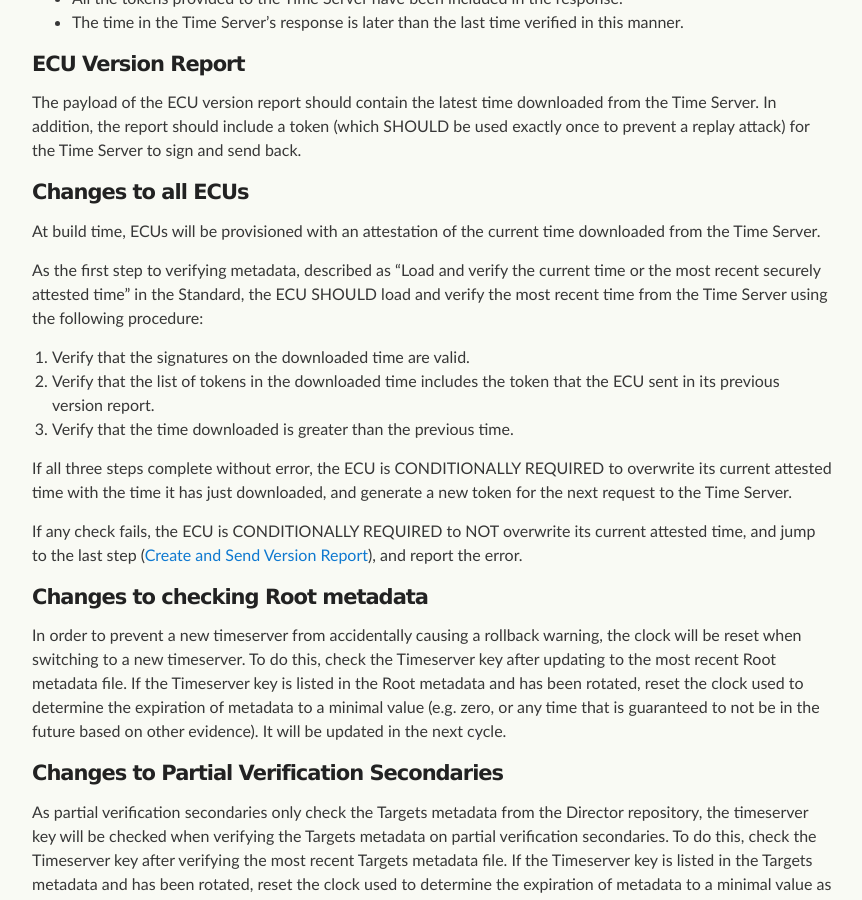
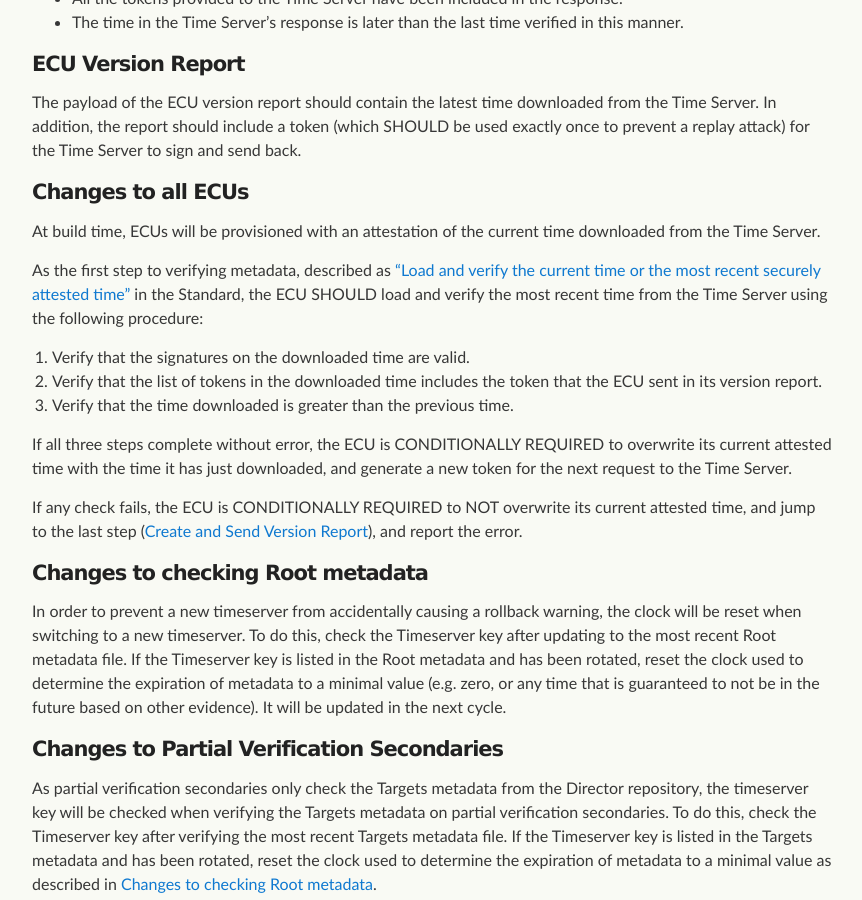
Before and after one commit to uptane/deployment-considerations, a Jekyll site: the page built from repositories.md, in a window 1280 px wide and 900 px high, scrolled down 1788 px. Shown: the whole window, without its empty margins (208-1070 px from the left). Built offline with Jekyll 4.4.1, drawn with Linux system fonts in a browser that asks for light colours; our own code applies the rules of GitHub Pages for plain Markdown files.

Commit message:
clarified ECU requirements

```diff
--- a/repositories.md
+++ b/repositories.md
@@ -55,10 +55,10 @@ The payload of the ECU version report should contain the latest time downloaded
 
 At build time, ECUs will be provisioned with an attestation of the current time downloaded from the Time Server.
 
-As the first step to verifying metadata, described as "Load and verify the current time or the most recent securely attested time" in the Standard, the ECU SHOULD load and verify the  most recent time from the Time Server using the following procedure:
+As the first step to verifying metadata, described as ["Load and verify the current time or the most recent securely attested time"](https://uptane.github.io/papers/ieee-isto-6100.1.0.0.uptane-standard.html#partial_verification) in the Standard, the ECU SHOULD load and verify the most recent time from the Time Server using the following procedure:
 
 1. Verify that the signatures on the downloaded time are valid.
-2. Verify that the list of tokens in the downloaded time includes the token that the ECU sent in its previous version report.
+2. Verify that the list of tokens in the downloaded time includes the token that the ECU sent in its version report.
 3. Verify that the time downloaded is greater than the previous time.
 
 If all three steps complete without error, the ECU is CONDITIONALLY REQUIRED to overwrite its current attested time with the time it has just downloaded, and generate a new token for the next request to the Time Server.
```
